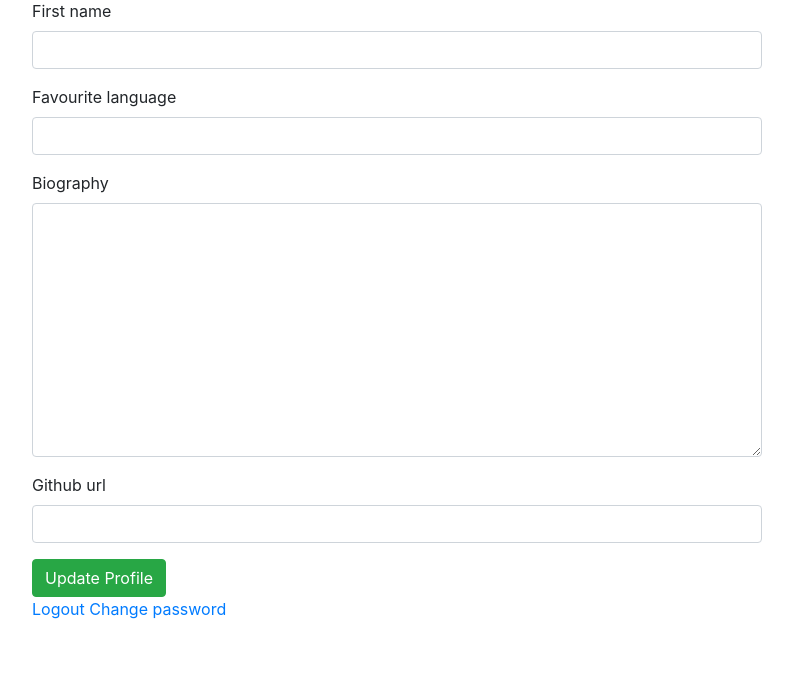
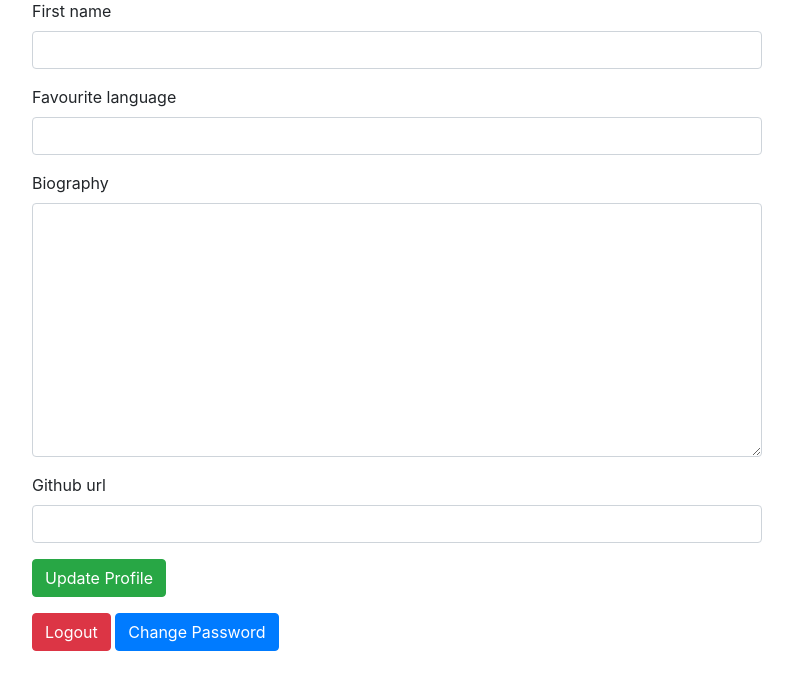
Before and after one commit to ralsuwaidi/CHQ_Backend, a Django app: page /users/profile/ in a window 1280 px wide. Shown: the part 114-800 px from the top of the page, without its empty margins (243-1036 px from the left). Run offline with Django 3.2, Linux system fonts and the light colour scheme; the visitor is signed in with stand-in values (Sample User, id 1); some libraries are stand-ins or nearby versions.

Commit message:
updated buttons

```diff
--- a/users/templates/users/profile.html
+++ b/users/templates/users/profile.html
@@ -16,8 +16,9 @@ Hello, {{ user.first_name|default:'Guest' }}!
 
 <div>
     {% if user.is_authenticated %}
-        <a href="{% url 'users:logout' %}">Logout</a>
-        <a href="{% url 'users:password_change' %}">Change password</a>
+
+        <a class="btn btn-danger mt-3" href="{% url 'users:logout' %}" role="button">Logout</a>
+        <a class="btn btn-primary mt-3" href="{% url 'users:password_change' %}" role="button">Change Password</a>
     {% else %}
         <a href="{% url 'users:login' %}">Login</a>
     {% endif %}
```
